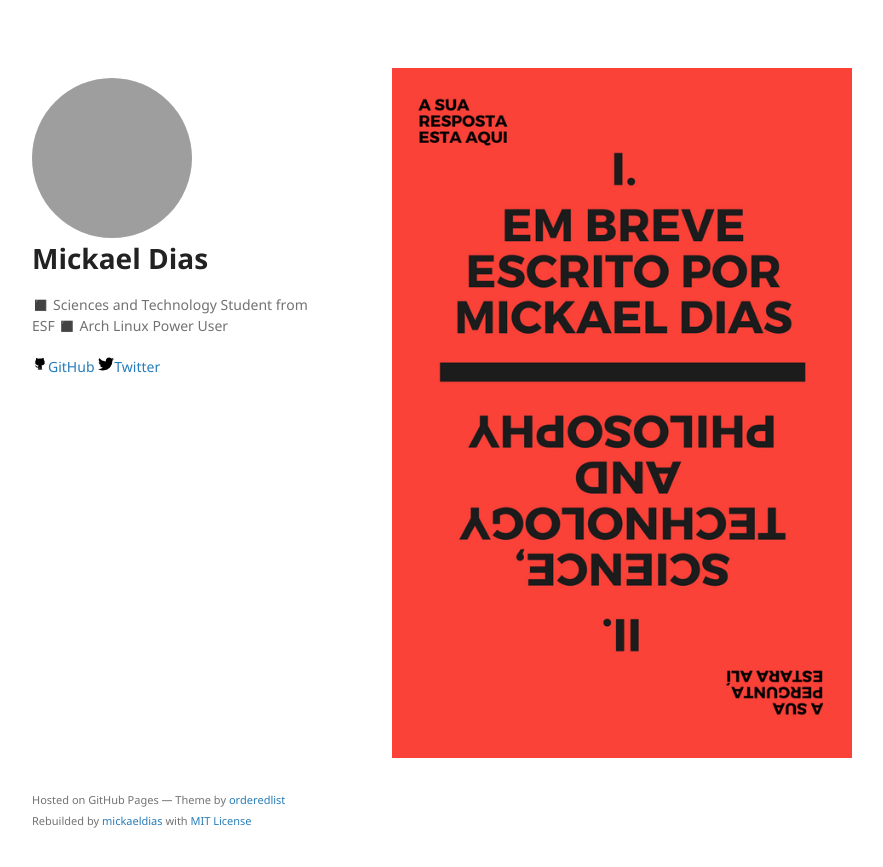
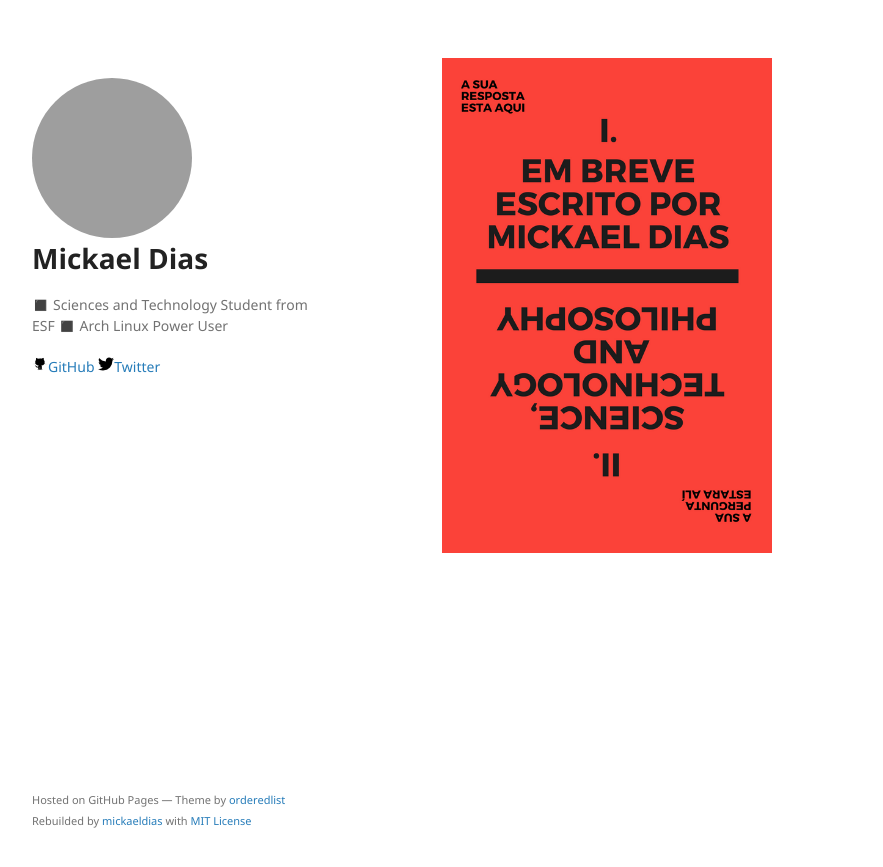
Before and after one commit to gliasa01/gliasa01.github.io, a Jekyll site: the page built from index.md, in a window 1280 px wide. Shown: the top 867 px of the page, without its empty margins (178-1061 px from the left). Built offline with Jekyll 4.4.1, drawn with Linux system fonts in a browser that asks for light colours; grey boxes are pictures that could not be loaded.

Commit message:
fix layer

```diff
--- a/_sass/jekyll-theme-minimal.scss
+++ b/_sass/jekyll-theme-minimal.scss
@@ -114,9 +114,9 @@ img {
 }
 .layer {
   max-width: 100%;
-  width: 460px;
-  padding-top: 10px;
-  padding-bottom: 10px
+  width: 330px;
+  margin-left: 50px;
+  margin-right: 50px;
 }
 header {
   padding-top: 20px;
```
